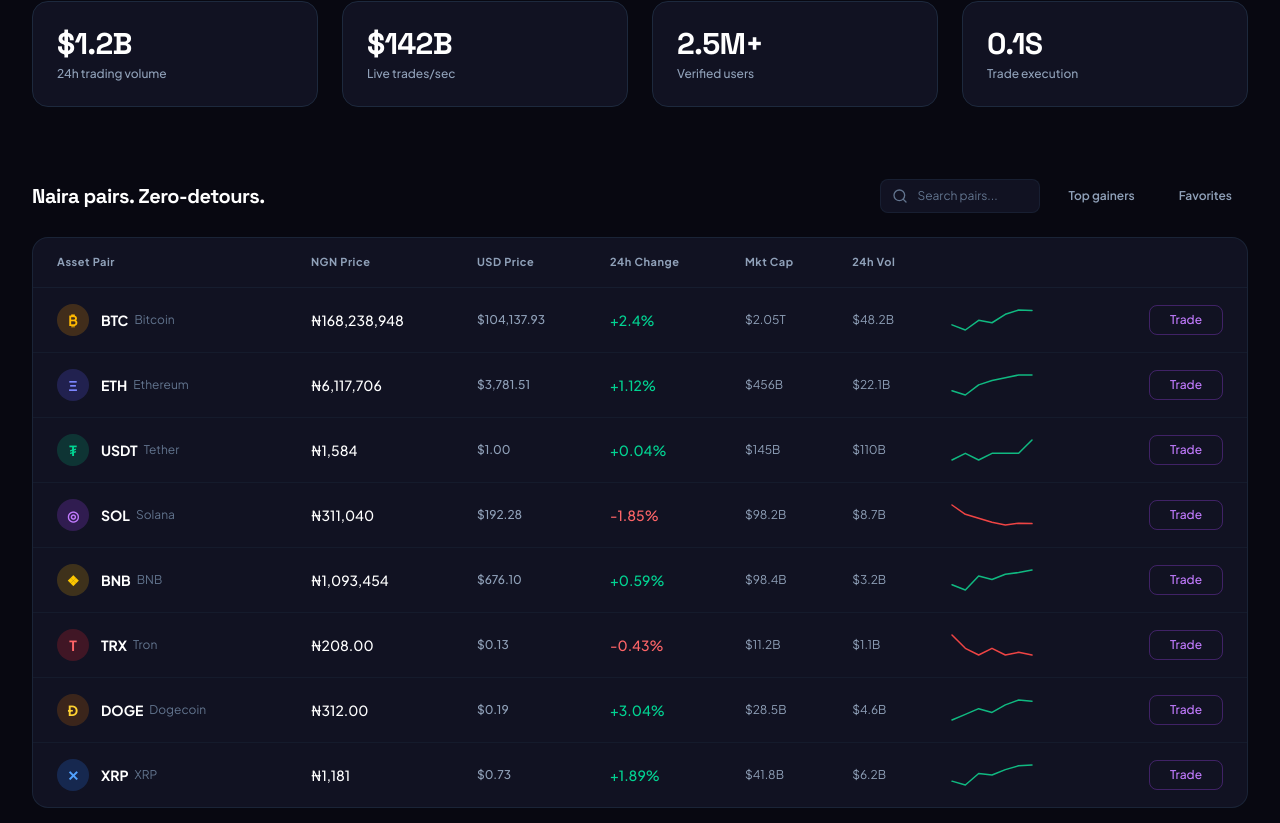
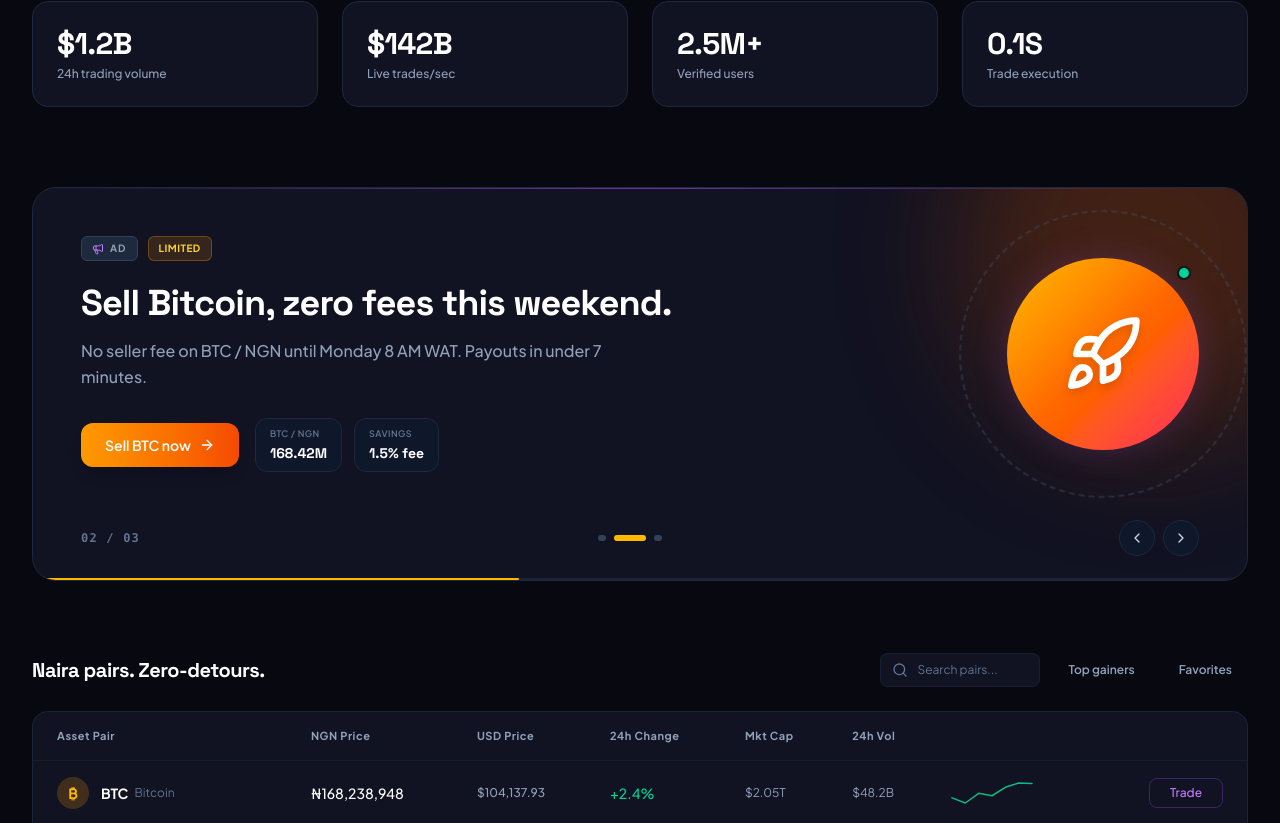
Before and after one commit to Frankemsinwa/LxChange, a React (Vite) app: page / in a window 1280 px wide. Shown: the part 917-1740 px from the top of the page. Built offline with nearby package versions, Linux system fonts and the light colour scheme.

Commit message:
feat: replace price marquee with rotating platform ad spotlight banner

```diff
--- a/src/App.tsx
+++ b/src/App.tsx
@@ -19,7 +19,7 @@
 import { GetStartedModal } from './components/GetStartedModal';
 import { TradeDeskChatModal } from './components/TradeDeskChatModal';
 
-import { INITIAL_CRYPTO_ASSETS, ECOSYSTEM_PRODUCTS, YIELD_OPTIONS } from './data/cryptoData';
+import { INITIAL_CRYPTO_ASSETS, ECOSYSTEM_PRODUCTS, YIELD_OPTIONS, PLATFORM_ADS } from './data/cryptoData';
 import { CryptoAsset, ProductService, YieldOption } from './types/crypto';
 
 interface ActiveTicket {
@@ -171,6 +171,9 @@
         {/* Global Market Stats Bar */}
         <GlobalStats />
 
+        {/* Featured Platform Ads Spotlight */}
+        <CryptoTicker ads={PLATFORM_ADS} />
+
         {/* Live Markets Section */}
         <LiveMarkets assets={assets} onTradeAsset={handleTradeAsset} />
 
@@ -191,9 +194,6 @@
 
         {/* Earn & Staking Section */}
         <EarnSection options={YIELD_OPTIONS} onEarnClick={handleEarnClick} />
-
-        {/* Crypto Price Ticker */}
-        <CryptoTicker assets={assets} />
 
         {/* FAQ Section */}
         <FAQSection />
--- a/src/components/CryptoTicker.tsx
+++ b/src/components/CryptoTicker.tsx
@@ -1,58 +1,217 @@
-import React from 'react';
-import { CryptoAsset } from '../types/crypto';
+import React, { useCallback, useEffect, useState } from 'react';
+import {
+  ArrowRight,
+  BadgePercent,
+  ChevronLeft,
+  ChevronRight,
+  Gift,
+  Megaphone,
+  Rocket,
+} from 'lucide-react';
+import type { LucideIcon } from 'lucide-react';
+import { AdAccent, PlatformAd } from '../types/crypto';
+
+const ROTATION_MS = 5000;
+
+const AD_ICONS: Record<string, LucideIcon> = {
+  BadgePercent,
+  Rocket,
+  Gift,
+  Megaphone,
+};
+
+const ACCENT_STYLES: Record<
+  AdAccent,
+  { orb: string; chip: string; cta: string; glow: string; dot: string; bar: string }
+> = {
+  purple: {
+    orb: 'from-purple-500 via-fuchsia-500 to-indigo-500',
+    chip: 'bg-purple-500/15 text-purple-300 border-purple-500/30',
+    cta: 'bg-gradient-to-r from-purple-600 to-fuchsia-600 hover:from-purple-500 hover:to-fuchsia-500',
+    glow: 'bg-purple-900',
+    dot: 'bg-purple-400',
+    bar: 'bg-purple-500',
+  },
+  amber: {
+    orb: 'from-amber-400 via-orange-500 to-rose-500',
+    chip: 'bg-amber-500/15 text-amber-300 border-amber-500/30',
+    cta: 'bg-gradient-to-r from-amber-500 to-orange-600 hover:from-amber-400 hover:to-orange-500',
+    glow: 'bg-amber-800',
+    dot: 'bg-amber-400',
+    bar: 'bg-amber-400',
+  },
+  emerald: {
+    orb: 'from-emerald-400 via-teal-500 to-cyan-500',
+    chip: 'bg-emerald-500/15 text-emerald-300 border-emerald-500/30',
+    cta: 'bg-gradient-to-r from-emerald-500 to-teal-600 hover:from-emerald-400 hover:to-teal-500',
+    glow: 'bg-emerald-800',
+    dot: 'bg-emerald-400',
+    bar: 'bg-emerald-400',
+  },
+  cyan: {
+    orb: 'from-cyan-400 via-sky-500 to-blue-600',
+    chip: 'bg-cyan-500/15 text-cyan-300 border-cyan-500/30',
+    cta: 'bg-gradient-to-r from-cyan-500 to-sky-600 hover:from-cyan-400 hover:to-sky-500',
+    glow: 'bg-cyan-800',
+    dot: 'bg-cyan-400',
+    bar: 'bg-cyan-400',
+  },
+};
 
 interface CryptoTickerProps {
-  assets: CryptoAsset[];
+  ads: PlatformAd[];
 }
 
-export const CryptoTicker: React.FC<CryptoTickerProps> = ({ assets }) => {
-  const formatNgn = (val: number) => {
-    return new Intl.NumberFormat('en-NG', {
-      style: 'currency',
-      currency: 'NGN',
-      maximumFractionDigits: val < 1000 ? 2 : 0,
-    }).format(val);
-  };
+export const CryptoTicker: React.FC<CryptoTickerProps> = ({ ads }) => {
+  const [active, setActive] = useState(0);
+  const [paused, setPaused] = useState(false);
 
-  const doubledAssets = [...assets, ...assets, ...assets, ...assets];
+  const total = ads.length;
+
+  const next = useCallback(() => setActive((a) => (a + 1) % total), [total]);
+  const prev = useCallback(() => setActive((a) => (a - 1 + total) % total), [total]);
+
+  useEffect(() => {
+    if (paused) return undefined;
+    const interval = setInterval(next, ROTATION_MS);
+    return () => clearInterval(interval);
+  }, [paused, next]);
+
+  if (total === 0) return null;
+
+  const ad = ads[active];
+  const Icon = AD_ICONS[ad.icon] ?? Megaphone;
+  const accent = ACCENT_STYLES[ad.accent] ?? ACCENT_STYLES.purple;
 
   return (
-    <section className="py-8 border-y border-slate-800/60 bg-[#0a0a18] overflow-hidden">
-      <div className="animate-marquee flex items-center gap-5 whitespace-nowrap">
-        {doubledAssets.map((asset, idx) => {
-          const isPositive = asset.change24h >= 0;
-          return (
-            <div
-              key={`${asset.id}-ticker-${idx}`}
-              className="flex items-center gap-3 bg-[#121224] px-4 py-3 rounded-2xl border border-slate-800/60 flex-shrink-0"
-            >
-              {/* Icon */}
-              <div className="w-10 h-10 rounded-xl bg-purple-900/40 border border-purple-500/30 flex items-center justify-center text-base flex-shrink-0">
-                {asset.icon}
-              </div>
+    <section className="py-10 max-w-7xl mx-auto px-4 sm:px-6 lg:px-8" aria-label="Featured promotions">
+      <div
+        className="relative overflow-hidden rounded-3xl border border-slate-800 bg-[#111222]"
+        onMouseEnter={() => setPaused(true)}
+        onMouseLeave={() => setPaused(false)}
+      >
+        {/* Top hairline */}
+        <div className="absolute inset-x-0 top-0 h-px bg-gradient-to-r from-transparent via-purple-500/60 to-transparent" />
 
-              {/* Info */}
-              <div className="flex flex-col">
-                <span className="text-white font-bold text-sm" style={{ fontFamily: "'Space Grotesk', sans-serif" }}>
-                  {asset.symbol}/NGN
+        {/* Accent glow keyed to active ad */}
+        <div
+          key={`glow-${ad.id}`}
+          className={`pointer-events-none absolute -top-32 -right-24 h-96 w-96 rounded-full blur-3xl animate-ad-glow ${accent.glow}`}
+        />
+
+        {/* Slide */}
+        <div key={`slide-${ad.id}`} className="relative p-6 sm:p-10 lg:p-12 animate-ad-entry">
+          <div className="grid grid-cols-1 gap-8 lg:grid-cols-12 lg:items-center">
+            {/* Copy */}
+            <div className="lg:col-span-7">
+              <div className="flex flex-wrap items-center gap-2.5 mb-5">
+                <span className="inline-flex items-center gap-1.5 px-2.5 py-1 rounded-md bg-slate-800 border border-slate-700 text-[10px] font-bold tracking-widest text-slate-400 uppercase">
+                  <Megaphone className="w-3 h-3 text-purple-400" />
+                  Ad
                 </span>
-                <span className="text-slate-400 text-xs font-medium">
-                  {formatNgn(asset.ngnPrice)}
+                <span
+                  className={`inline-flex px-2.5 py-1 rounded-md border text-[10px] font-bold tracking-wider uppercase ${accent.chip}`}
+                >
+                  {ad.tag}
                 </span>
               </div>
 
-              {/* Change Badge */}
-              <div className={`flex items-center gap-1 px-2 py-1 rounded-md text-[11px] font-bold flex-shrink-0 ${
-                isPositive
-                  ? 'bg-emerald-500/15 text-emerald-400'
-                  : 'bg-red-500/15 text-red-400'
-              }`}>
-                <span>{isPositive ? '▲' : '▼'}</span>
-                <span>{Math.abs(asset.change24h)}%</span>
+              <h2 className="font-heading text-2xl sm:text-3xl lg:text-4xl font-bold text-white tracking-tight leading-tight">
+                {ad.headline}
+              </h2>
+
+              <p className="mt-3 text-sm sm:text-base text-slate-400 font-medium leading-relaxed max-w-xl">
+                {ad.subtext}
+              </p>
+
+              <div className="mt-7 flex flex-wrap items-center gap-4">
+                <button
+                  className={`inline-flex items-center gap-2 px-6 py-3 rounded-xl text-white font-semibold text-sm shadow-lg transition-all hover:-translate-y-0.5 cursor-pointer ${accent.cta}`}
+                >
+                  {ad.cta}
+                  <ArrowRight className="w-4 h-4" />
+                </button>
+
+                <div className="flex items-center gap-3">
+                  {ad.stats.map((stat) => (
+                    <div
+                      key={stat.label}
+                      className="px-3.5 py-2 rounded-xl bg-slate-900 border border-slate-800"
+                    >
+                      <div className="text-[9px] uppercase tracking-wider text-slate-500 font-semibold">
+                        {stat.label}
+                      </div>
+                      <div className="text-sm font-bold text-white font-heading mt-0.5">
+                        {stat.value}
+                      </div>
+                    </div>
+                  ))}
+                </div>
               </div>
             </div>
-          );
-        })}
+
+            {/* Visual */}
+            <div className="lg:col-span-5 flex justify-center lg:justify-end">
+              <div className="relative flex items-center justify-center">
+                <div className="absolute w-56 h-56 sm:w-72 sm:h-72 rounded-full border-2 border-dashed border-slate-600/40 animate-spin-slow" />
+                <div
+                  className={`relative w-40 h-40 sm:w-48 sm:h-48 rounded-full bg-gradient-to-br ${accent.orb} shadow-2xl flex items-center justify-center glow-purple`}
+                >
+                  <Icon className="w-16 h-16 sm:w-20 sm:h-20 text-white drop-shadow-lg" />
+                </div>
+                <span className="absolute top-2 right-2 w-3.5 h-3.5 rounded-full bg-emerald-400 animate-pulse border-2 border-[#111222]" />
+              </div>
+            </div>
+          </div>
+        </div>
+
+        {/* Footer: counter + dots + arrows */}
+        <div className="relative flex items-center justify-between gap-4 px-6 pb-6 sm:px-10 lg:px-12">
+          <div className="font-mono text-xs text-slate-500 font-semibold tracking-widest">
+            {String(active + 1).padStart(2, '0')} / {String(total).padStart(2, '0')}
+          </div>
+
+          <div className="flex items-center gap-2">
+            {ads.map((item, idx) => (
+              <button
+                key={item.id}
+                onClick={() => setActive(idx)}
+                aria-label={`Show ad ${idx + 1}`}
+                className={`h-1.5 rounded-full transition-all duration-300 cursor-pointer ${
+                  idx === active ? `${accent.dot} w-8` : 'bg-slate-700 w-2 hover:bg-slate-500'
+                }`}
+              />
+            ))}
+          </div>
+
+          <div className="flex items-center gap-2">
+            <button
+              onClick={prev}
+              aria-label="Previous ad"
+              className="w-9 h-9 rounded-full bg-slate-900 border border-slate-800 flex items-center justify-center text-slate-300 hover:text-white hover:border-purple-500/50 transition-colors cursor-pointer"
+            >
+              <ChevronLeft className="w-4 h-4" />
+            </button>
+            <button
+              onClick={next}
+              aria-label="Next ad"
+              className="w-9 h-9 rounded-full bg-slate-900 border border-slate-800 flex items-center justify-center text-slate-300 hover:text-white hover:border-purple-500/50 transition-colors cursor-pointer"
+            >
+              <ChevronRight className="w-4 h-4" />
+            </button>
+          </div>
+        </div>
+
+        {/* Progress bar */}
+        <div className="absolute bottom-0 inset-x-0 h-0.5 bg-slate-800/80">
+          <div
+            key={`progress-${active}`}
+            className={`h-full ${accent.bar} animate-ad-progress rounded-r-full ${
+              paused ? '[animation-play-state:paused]' : ''
+            }`}
+            style={{ animationDuration: `${ROTATION_MS}ms` }}
+          />
+        </div>
       </div>
     </section>
   );
--- a/src/data/cryptoData.ts
+++ b/src/data/cryptoData.ts
@@ -1,4 +1,4 @@
-import { CryptoAsset, ProductService, YieldOption, FAQItem, OrderItem } from '../types/crypto';
+import { CryptoAsset, ProductService, YieldOption, FAQItem, OrderItem, PlatformAd } from '../types/crypto';
 
 export const INITIAL_CRYPTO_ASSETS: CryptoAsset[] = [
   {
@@ -252,6 +252,51 @@
   },
 ];
 
+export const PLATFORM_ADS: PlatformAd[] = [
+  {
+    id: 'usdt-rate',
+    tag: 'SPECIAL RATE',
+    headline: 'Buy USDT at our best rate yet.',
+    subtext:
+      'Trade USDT / NGN at a locked 1,575 rate with zero network fees all week.',
+    icon: 'BadgePercent',
+    accent: 'purple',
+    cta: 'Start trading',
+    stats: [
+      { label: 'Rate / NGN', value: '1,575' },
+      { label: 'Network fee', value: '0.00' },
+    ],
+  },
+  {
+    id: 'btc-zero-fee',
+    tag: 'LIMITED',
+    headline: 'Sell Bitcoin, zero fees this weekend.',
+    subtext:
+      'No seller fee on BTC / NGN until Monday 8 AM WAT. Payouts in under 7 minutes.',
+    icon: 'Rocket',
+    accent: 'amber',
+    cta: 'Sell BTC now',
+    stats: [
+      { label: 'BTC / NGN', value: '168.42M' },
+      { label: 'Savings', value: '1.5% fee' },
+    ],
+  },
+  {
+    id: 'referral-double',
+    tag: 'NEW',
+    headline: 'Referrals now pay double.',
+    subtext:
+      'Give friends 2× the sign-up bonus and earn 2% on every trade they make for 90 days.',
+    icon: 'Gift',
+    accent: 'emerald',
+    cta: 'Get my link',
+    stats: [
+      { label: 'Per referral', value: '2%' },
+      { label: 'Bonus window', value: '90 days' },
+    ],
+  },
+];
+
 export const INITIAL_ORDERS: OrderItem[] = [
   {
     id: 'LX-8921',
--- a/src/index.css
+++ b/src/index.css
@@ -23,6 +23,48 @@
 
 .animate-marquee:hover {
   animation-play-state: paused;
+}
+
+/* Ad banner: slide entrance */
+@keyframes ad-entry {
+  0% { opacity: 0; transform: translateY(12px); }
+  100% { opacity: 1; transform: translateY(0); }
+}
+
+.animate-ad-entry {
+  animation: ad-entry 0.6s ease-out both;
+}
+
+/* Ad banner: countdown progress to next slide */
+@keyframes ad-progress {
+  0% { width: 0%; }
+  100% { width: 100%; }
+}
+
+.animate-ad-progress {
+  animation-name: ad-progress;
+  animation-timing-function: linear;
+  animation-fill-mode: both;
+}
+
+/* Decorative rotating ring */
+@keyframes spin-slow {
+  0% { transform: rotate(0deg); }
+  100% { transform: rotate(360deg); }
+}
+
+.animate-spin-slow {
+  animation: spin-slow 14s linear infinite;
+}
+
+/* Accent glow breathing */
+@keyframes ad-glow {
+  0%, 100% { opacity: 0.18; }
+  50% { opacity: 0.38; }
+}
+
+.animate-ad-glow {
+  animation: ad-glow 4s ease-in-out infinite;
 }
 
 /* Subtle glow effects & custom scrollbar */
--- a/src/types/crypto.ts
+++ b/src/types/crypto.ts
@@ -20,6 +20,19 @@
   subtitle: string;
   category: 'trading' | 'bills' | 'vouchers' | 'services';
   icon: string;
+}
+
+export type AdAccent = 'purple' | 'emerald' | 'amber' | 'cyan';
+
+export interface PlatformAd {
+  id: string;
+  tag: string;
+  headline: string;
+  subtext: string;
+  icon: string;
+  accent: AdAccent;
+  cta: string;
+  stats: { label: string; value: string }[];
 }
 
 export interface YieldOption {
```
